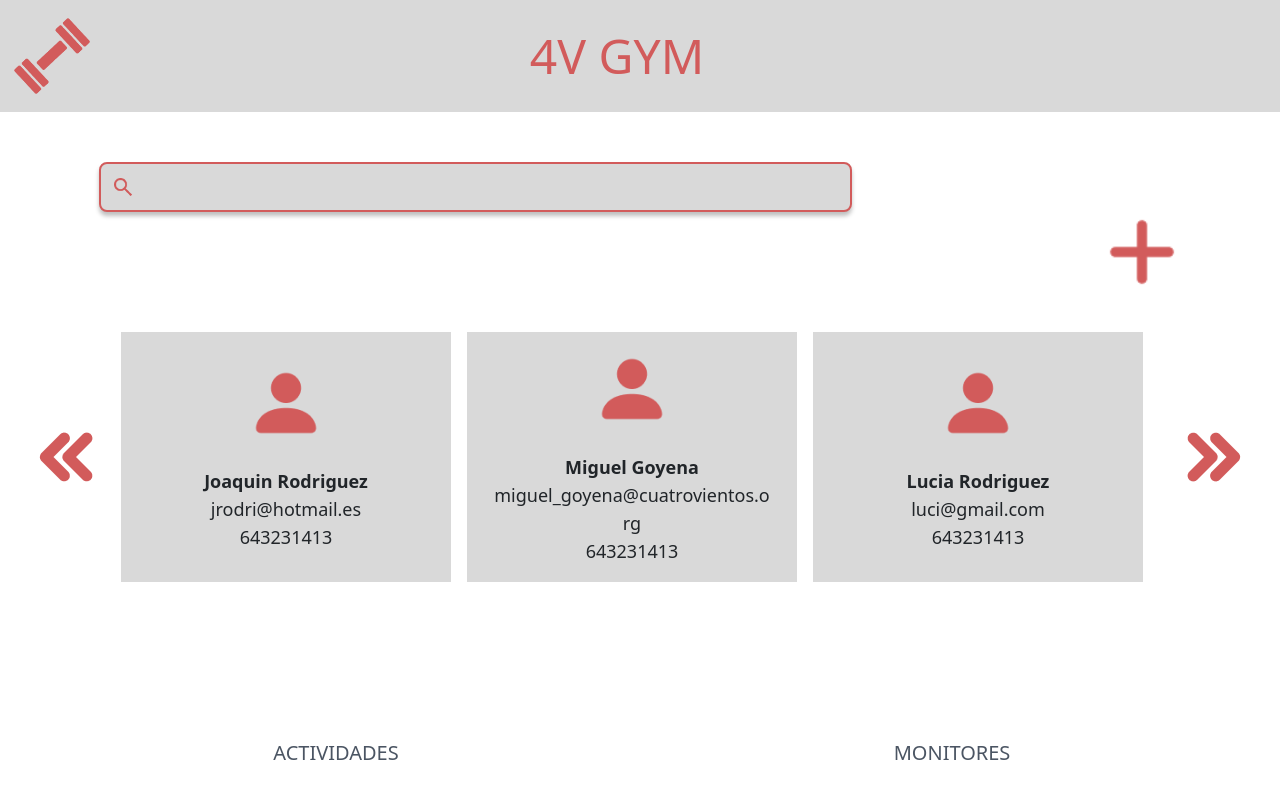
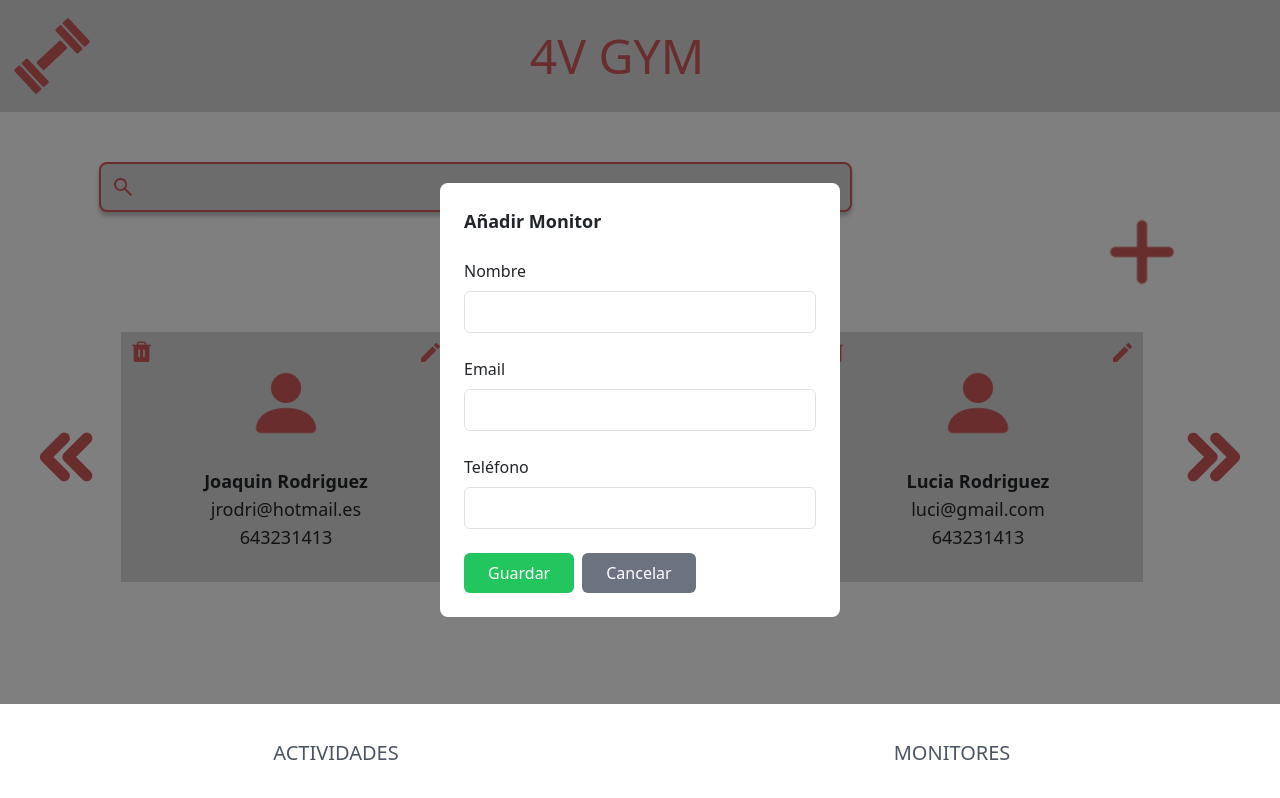
Before and after one commit to AnderVegas/4V-GYM-PROYECT, an Angular app: page /monitors in a window 1280 px wide. Both pictures are taken after a click on the picture 1141 px from the left and 252 px from the top of the page. Built offline with nearby package versions, Linux system fonts and the light colour scheme.

Commit message:
Popup monitors, search bar, edit button and delete monitor

```diff
--- a/src/app/activities/activities.component.html
+++ b/src/app/activities/activities.component.html
@@ -55,12 +55,12 @@
                 <button
                   class="bg-transparent p-2 focus:outline-none"
                   (click)="removeActivitie(activity.id)">
-                  <img src="../../assets/trash.png" alt="Editar" class="BotonesAccion" />
+                  <img src="../../assets/trash.png" alt="Delete" class="BotonesAccion" />
                 </button>
                 <button
                   class="bg-transparent p-2 focus:outline-none"
                   (click)="openEditActivityModal(activity)">
-                  <img src="../../assets/pencil.png" alt="Eliminar" class="BotonesAccion" />
+                  <img src="../../assets/pencil.png" alt="Edit" class="BotonesAccion" />
                 </button>
               </div>
             </div>
--- a/src/app/monitors/monitors.component.html
+++ b/src/app/monitors/monitors.component.html
@@ -9,15 +9,21 @@
     <!-- Input de búsqueda -->
     <input
   type="text"
+  [(ngModel)]="searchQuery"
   class="w-full h-full pl-12 rounded-lg border-[2px] border-[#D25B5B] shadow-[0px_4px_4px_0px_rgba(0,0,0,0.25)] bg-[#D9D9D9] focus:outline-none text-gray-800"
+  (input)="filterMonitors()"
 />
+
   </div>
 
+  <!-- Botón "Add" que abre el modal -->
 <img
 src="../../assets/add.png"
 alt="Add Icon"
 class="w-20 h-20 cursor-pointer addIcon"
+(click)="openAddMonitorModal()"
 />
+
 </div>
 
 <div class="flex justify-center items-center carrousel mt-10">
@@ -37,9 +43,26 @@
       [style.transform]="'translateX(-' + currentTranslate + 'px)'"
     >
       <div
-      *ngFor="let monitor of monitors"
-      class="flex-shrink-0 w-[330px] h-[250px] bg-[#D9D9D9] p-6 flex flex-col justify-center items-center"
+        *ngFor="let monitor of monitors; let i = index"
+        class="flex-shrink-0 w-[330px] h-[250px] bg-[#D9D9D9] p-6 flex flex-col justify-center items-center relative"
       >
+       <!-- Botón de Editar -->
+        <button
+        class="absolute top-2 right-2 text-white rounded-full flex items-center justify-center"
+        (click)="openEditMonitorModal(monitor)"
+        >
+        <img src="../../assets/pencil.png" alt="Edit" class="w-4 h-4 boton" />
+        </button>
+        <!-- Botón de borrar -->
+        <button
+        *ngIf="monitor.id !== undefined"
+          (click)="deleteMonitor(monitor.id)"
+          class="absolute top-2 left-2 text-white rounded-full flex items-center justify-center"
+        >
+          <img src="../../assets/trash.png" alt="Delete" class="w-4 h-4 boton" />
+        </button>
+
+        <!-- Imagen del Avatar -->
         <img
           src="../../assets/avatar.png"
           alt="Avatar"
@@ -52,7 +75,6 @@
     </div>
   </div>
 
-
   <!-- Flecha Derecha -->
   <img
     src="../../assets/mingcute_arrows-right-fill.png"
@@ -61,3 +83,58 @@
     (click)="nextMonitor()"
   />
 </div>
+
+
+<!-- Modal para Añadir/Editar Monitor -->
+<div
+  class="fixed top-0 left-0 w-full h-full flex items-center justify-center bg-black bg-opacity-50"
+  *ngIf="isModalOpenMonitor"
+>
+  <div class="bg-white p-6 rounded-lg w-[400px]">
+    <h2 class="text-lg font-bold mb-4">{{ isEditingMonitor ? 'Editar Monitor' : 'Añadir Monitor' }}</h2>
+
+    <form (ngSubmit)="isEditingMonitor ? editMonitor() : addMonitor()">
+      <label class="block mb-2">Nombre</label>
+      <input
+        type="text"
+        [(ngModel)]="monitorNombre"
+        name="nombre"
+        class="w-full mb-4 p-2 border rounded"
+        required
+      />
+
+      <label class="block mb-2">Email</label>
+      <input
+        type="email"
+        [(ngModel)]="monitorEmail"
+        name="email"
+        class="w-full mb-4 p-2 border rounded"
+        required
+      />
+
+      <label class="block mb-2">Teléfono</label>
+      <input
+        type="tel"
+        [(ngModel)]="monitorTelefono"
+        name="telefono"
+        class="w-full mb-4 p-2 border rounded"
+        required
+      />
+
+      <button
+        type="submit"
+        class="bg-green-500 text-white px-4 py-2 rounded"
+        [disabled]="!monitorNombre || !monitorEmail || !monitorTelefono">
+        Guardar
+      </button>
+
+      <button
+        type="button"
+        class="bg-gray-500 text-white px-4 py-2 rounded ml-2"
+        (click)="closeModal()">
+        Cancelar
+      </button>
+    </form>
+
+  </div>
+</div>
--- a/src/app/monitors/monitors.component.scss
+++ b/src/app/monitors/monitors.component.scss
@@ -10,3 +10,54 @@
 .avatarImg{
     width: 80px;
 }
+
+.boton{
+    width: 25px;
+    height: 25px;
+}
+
+
+/* Popup */
+.popup-overlay {
+    position: fixed;
+    top: 0;
+    left: 0;
+    right: 0;
+    bottom: 0;
+    background: rgba(0, 0, 0, 0.5);
+    display: flex;
+    justify-content: center;
+    align-items: center;
+    z-index: 1000;
+  }
+
+  .popup-content {
+    background-color: white;
+    padding: 20px;
+    border-radius: 8px;
+    width: 400px;
+    text-align: center;
+  }
+
+  .popup-content h2 {
+    margin-bottom: 20px;
+  }
+
+  .popup-buttons {
+    display: flex;
+    justify-content: space-between;
+    margin-top: 20px;
+  }
+
+  .popup-buttons button {
+    padding: 8px 16px;
+    border-radius: 4px;
+    cursor: pointer;
+    background-color: #D25B5B;
+    color: white;
+    border: none;
+  }
+
+  .popup-buttons button:hover {
+    background-color: #9E1C1C;
+  }
--- a/src/app/monitors/monitors.component.ts
+++ b/src/app/monitors/monitors.component.ts
@@ -1,21 +1,44 @@
 import { Component, OnInit } from '@angular/core';
 import { CommonModule } from '@angular/common';
 import { EntitiesService, Monitor } from '../utils/entities.service';
+import { FormsModule } from '@angular/forms';
 
 @Component({
   selector: 'app-monitors',
   standalone: true,
-  imports: [CommonModule],
+  imports: [CommonModule, FormsModule],
   templateUrl: './monitors.component.html',
   styleUrls: ['./monitors.component.scss']
 })
 export class MonitorsComponent implements OnInit {
   monitors: Monitor[] = [];
   visibleMonitors: Monitor[] = [];
+  isModalOpenMonitor = false;  // Estado para abrir/cerrar el modal
+  newMonitor: Monitor = {     // Datos del nuevo monitor
+    nombre: '',
+    email: '',
+    telefono: ''
+  };
+  isEditingMonitor = false; // Flag para saber si estamos en modo edición
+  editingMonitor: Monitor = { // Monitor que estamos editando
+    id: undefined,
+    nombre: '',
+    email: '',
+    telefono: ''
+  };
+
   currentIndex: number = 0;
   currentTranslate: number = 0; // Controla el desplazamiento
   cardWidth: number = 330; // Ancho del card + margen (330px ancho)
   transitionDuration: string = '0.5s'; // Duración de la transición
+
+  // Variables locales para manejar los valores de los campos
+  monitorNombre: string = '';
+  monitorEmail: string = '';
+  monitorTelefono: string = '';
+
+  // Para el filtro de búsqueda
+  searchQuery: string = '';
 
   constructor(private entitiesService: EntitiesService) {}
 
@@ -27,6 +50,13 @@ export class MonitorsComponent implements OnInit {
   updateVisibleMonitors(): void {
     this.visibleMonitors = this.monitors.slice(this.currentIndex, this.currentIndex + 3);
   }
+
+  deleteMonitor(monitorId: number): void {
+    if (monitorId === undefined) return;
+    this.entitiesService.removeMonitors(monitorId);  // Cambié removeActivity por removeMonitors
+    this.monitors = this.entitiesService.getMonitors();
+  }
+
 
   previousMonitor(): void {
     if (this.currentIndex > 0) {
@@ -52,4 +82,88 @@ export class MonitorsComponent implements OnInit {
     // Actualizamos la transición para que sea suave y duradera
     this.transitionDuration = '0.5s';
   }
+
+  openAddMonitorModal(): void {
+    this.isModalOpenMonitor = true; // Abrir el modal
+    this.isEditingMonitor = false; // Asegurarse de que no estamos en modo edición
+    this.newMonitor = {            // Limpiar los datos
+      nombre: '',
+      email: '',
+      telefono: ''
+    };
+  }
+
+
+  openEditMonitorModal(monitor: Monitor): void {
+    this.isModalOpenMonitor = true; // Abrir el modal
+    this.isEditingMonitor = true;   // Establecer el modo de edición
+    this.editingMonitor = { ...monitor }; // Copiar los datos del monitor a editar
+
+    // Cargar los valores del monitor seleccionado en las variables locales
+    this.monitorNombre = monitor.nombre;
+    this.monitorEmail = monitor.email;
+    this.monitorTelefono = monitor.telefono;
+  }
+
+
+  closeModal(): void {
+    this.isModalOpenMonitor = false; // Cerrar el modal
+  }
+
+   // El método para añadir monitor (no cambia mucho, solo usa las variables locales)
+   addMonitor(): void {
+    if (!this.monitorNombre || !this.monitorEmail || !this.monitorTelefono) {
+      alert('Debe completar todos los campos');
+      return;
+    }
+
+    const newMonitor: Monitor = {
+      nombre: this.monitorNombre,
+      email: this.monitorEmail,
+      telefono: this.monitorTelefono,
+    };
+
+    this.entitiesService.addMonitor(newMonitor);
+    this.closeModal();
+    this.monitors = this.entitiesService.getMonitors();
+  }
+
+  // El método para editar un monitor
+  editMonitor(): void {
+    if (!this.monitorNombre || !this.monitorEmail || !this.monitorTelefono) {
+      alert('Debe completar todos los campos');
+      return;
+    }
+
+    const updatedMonitor: Monitor = {
+      id: this.editingMonitor?.id,  // Mantener el ID si estamos editando
+      nombre: this.monitorNombre,
+      email: this.monitorEmail,
+      telefono: this.monitorTelefono,
+    };
+
+    this.entitiesService.updateMonitor(updatedMonitor); // Actualizar el monitor en el servicio
+    this.closeModal();
+    this.monitors = this.entitiesService.getMonitors(); // Recargar la lista de monitores
+  }
+
+
+  filterMonitors(): void {
+    // Filtrar los monitores si hay una consulta de búsqueda
+    if (this.searchQuery.trim() === '') {
+      // Si no hay texto en el campo de búsqueda, mostrar todos los monitores
+      this.monitors = this.entitiesService.getMonitors();
+    } else {
+      // Filtrar los monitores que contienen la búsqueda en su nombre (sin importar mayúsculas o minúsculas)
+      this.monitors = this.entitiesService.getMonitors().filter((monitor) =>
+        monitor.nombre.toLowerCase().includes(this.searchQuery.toLowerCase())
+      );
+    }
+
+    // Restablecer el índice y actualizar los monitores visibles después de filtrar
+    this.currentIndex = 0;  // Restablecer al primer índice
+    this.updateVisibleMonitors();  // Actualizar los monitores visibles
+  }
+
+
 }
--- a/src/app/utils/entities.service.ts
+++ b/src/app/utils/entities.service.ts
@@ -128,4 +128,22 @@ export class EntitiesService {
   removeActivity(activityId : number){
     this.activitys = this.activitys.filter(activity => activity.id !== activityId);
   }
+
+  removeMonitors(monitorId : number){
+    this.monitors = this.monitors.filter(monitor => monitor.id !== monitorId);
+  }
+
+  updateMonitor(updatedMonitor: Monitor): void {
+    const index = this.monitors.findIndex(monitor => monitor.id === updatedMonitor.id);
+    if (index !== -1) {
+      this.monitors[index] = updatedMonitor;
+    }
+  }
+
+  addMonitor(monitor: Monitor): void {
+  monitor.id = this.monitors.length; // Asignamos un ID único
+  this.monitors.push(monitor); // Agregar el nuevo monitor a la lista
 }
+
+
+}
```
Lines whose indentation alone changed are shown as unchanged.
